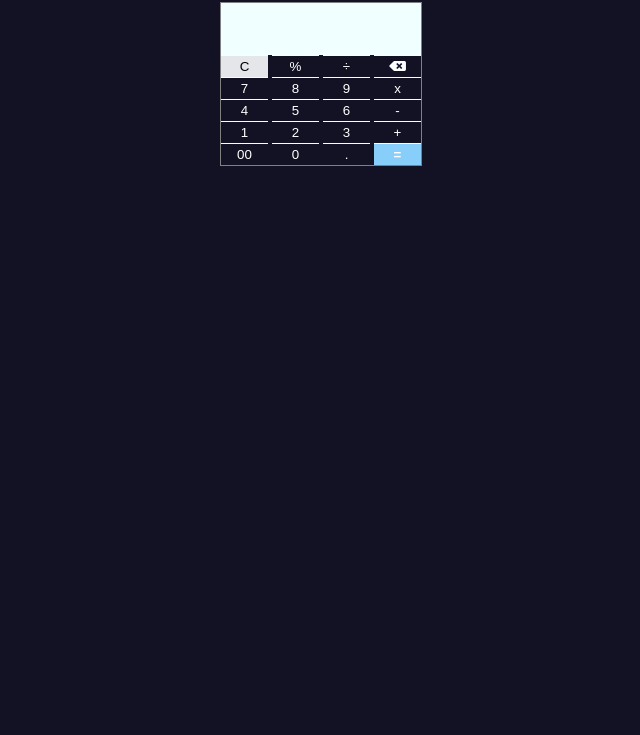
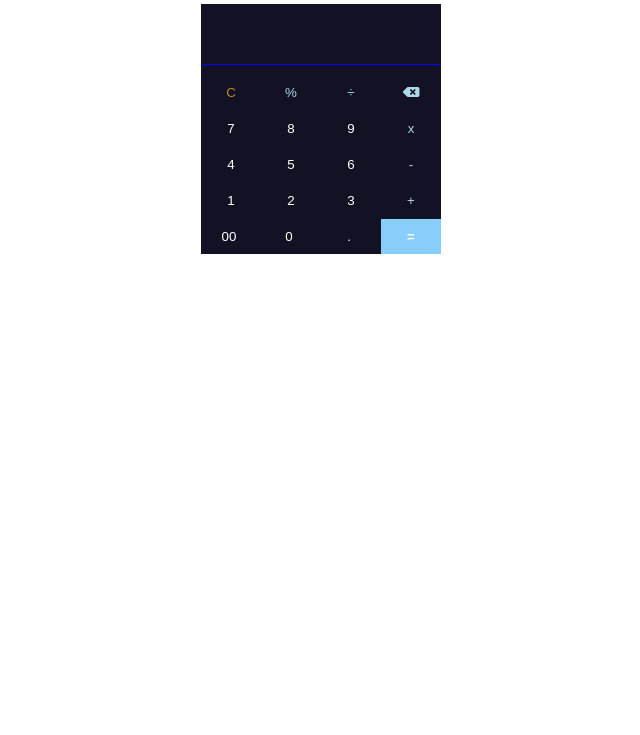
Before and after one commit to GhulamQadir/Calculator_without_using_eval, a plain HTML site: page index.html in a window 1280 px wide. Shown: the part 65-800 px from the top of the page, without its empty margins (319-959 px from the left). Drawn offline with Linux system fonts and the light colour scheme.

Commit message:
basic_calculator_without_using_eval_method

```diff
--- a/index.html
+++ b/index.html
@@ -17,35 +17,38 @@
     </center>
     <div id="main_div">
         <center>
-            <p id="history"></p>
-            <input id="inputVal" class="inputVal2" type="text">
+            <div class="upper_div">
+                <p id="history"></p>
+                <input id="inputVal" class="inputVal2" type="text">
+            </div>
+
         </center>
         <center>
             <div class="columns">
                 <button id="clear_btn" onclick="clearInput()">C</button>
-                <button class="button" onclick="getOperator('%')">%</button>
-                <button class="button" onclick="getOperator('/')">÷</button>
-                <button class="button" onclick="back()"><i class="fas fa-backspace"></i></button>
+                <button class="operator" onclick="getOperator('%')">%</button>
+                <button class="operator" onclick="getOperator('/')">÷</button>
+                <button class="operator" onclick="back()"><i class="fas fa-backspace"></i></button>
             </div>
             <div>
                 <button class="button" onclick="getNum('7')">7</button>
                 <button class="button" onclick="getNum('8')">8</button>
                 <button class="button" onclick="getNum('9')">9</button>
-                <button class="button" onclick="getOperator('*')">x</button>
+                <button class="operator" onclick="getOperator('*')">x</button>
             </div>
 
             <div>
                 <button class="button" onclick="getNum('4')">4</button>
                 <button class="button" onclick="getNum('5')">5</button>
                 <button class="button" onclick="getNum('6')">6</button>
-                <button class="button" onclick="getOperator('-')">-</button>
+                <button class="operator" onclick="getOperator('-')">-</button>
             </div>
 
             <div>
                 <button class="button" onclick="getNum('1')">1</button>
                 <button class="button" onclick="getNum('2')">2</button>
                 <button class="button" onclick="getNum('3')">3</button>
-                <button class="button" onclick="getOperator('+')">+</button>
+                <button class="operator" onclick="getOperator('+')">+</button>
             </div>
 
             <div>
--- a/style.css
+++ b/style.css
@@ -1,28 +1,33 @@
-* {
-    background-color: rgb(18, 18, 36);
-}
-
 #heading {
-    color: white;
+    color: rgb(18, 18, 36);
+    font-family: 'Trebuchet MS', 'Lucida Sans Unicode', 'Lucida Grande', 'Lucida Sans', Arial, sans-serif;
 }
 
 #main_div {
-    border: 1px solid grey;
-    width: 200px;
-    height: 162px;
+    border: 1px solid whit;
+    background-color: rgb(18, 18, 36);
+    width: 240px;
+    height: 250px;
     align-items: center;
-
     margin: auto;
     padding: 0px;
 }
 
+@media screen and (max-width: 300px) {
+    #main_div {
+        width: 100%;
+    }
+}
 
 #inputVal {
     height: 30px;
     width: 98%;
-    border: 1px;
-    color: black;
-    background-color: azure;
+    border-top: none;
+    border-left: none;
+    border-right: none;
+    border-bottom: 1px solid blue;
+    color: white;
+    background-color: rgb(18, 18, 36);
     text-align: right;
 }
 
@@ -31,52 +36,58 @@
     text-align: right;
     padding: 8px 3px 0px 0px;
     margin: 0;
-    height: 12px;
+    height: 20px;
     font-size: 10px;
-    background-color: azure;
-    color: grey;
+    color: lightgray;
     font-family: 'Lucida Sans', 'Lucida Sans Regular', 'Lucida Grande', 'Lucida Sans Unicode', Geneva, Verdana, sans-serif;
 }
 
 /*          Buttons styling        */
 
 .button {
+    margin: 0;
+    margin-block: 0;
+    width: 56px;
+    color: white;
+    border: none;
+    padding: 20px 5px 15px 5px;
+    height: 25px;
+    background-color: rgb(18, 18, 36);
+}
+
+.operator {
     padding: 0;
     margin: 0;
     margin-block: 0;
-    width: 47px;
-    color: white;
-    border-right: none;
-    border-bottom: none;
-    border-left: none;
-    border-top: 1px solid azure;
-    height: 22px;
+    width: 56px;
+    color: lightblue;
+    border: none;
+    padding: 20px 5px 15px 5px;
+    height: 25px;
+    background-color: rgb(18, 18, 36);
+
 }
 
 #clear_btn {
-    background-color: rgb(228, 230, 233);
-    width: 47px;
+    width: 56px;
     margin: 0px 0px 0px 0px;
-    height: 22px;
-    border-right: none;
-    border-bottom: none;
-    border-left: none;
-    border-top: 1px solid azure;
+    height: 25px;
+    border: none;
+    padding: 20px 5px 15px 5px;
+    color: rgb(193, 137, 33);
+    background-color: rgb(18, 18, 36);
 }
 
 
 
 #equalsToBtn {
-    width: 47px;
+    width: 60px;
     margin: 0px 0px 0px 0px;
-    height: 22px;
+    height: 35px;
     color: white;
     font-weight: 600;
     background-color: lightskyblue;
     transition: all 0.3s;
-    border-right: none;
-    border-bottom: none;
-    border-left: none;
-    border-top: 1px solid azure;
-
+    border: none;
+    background-color: lightskyblue;
 }
```
